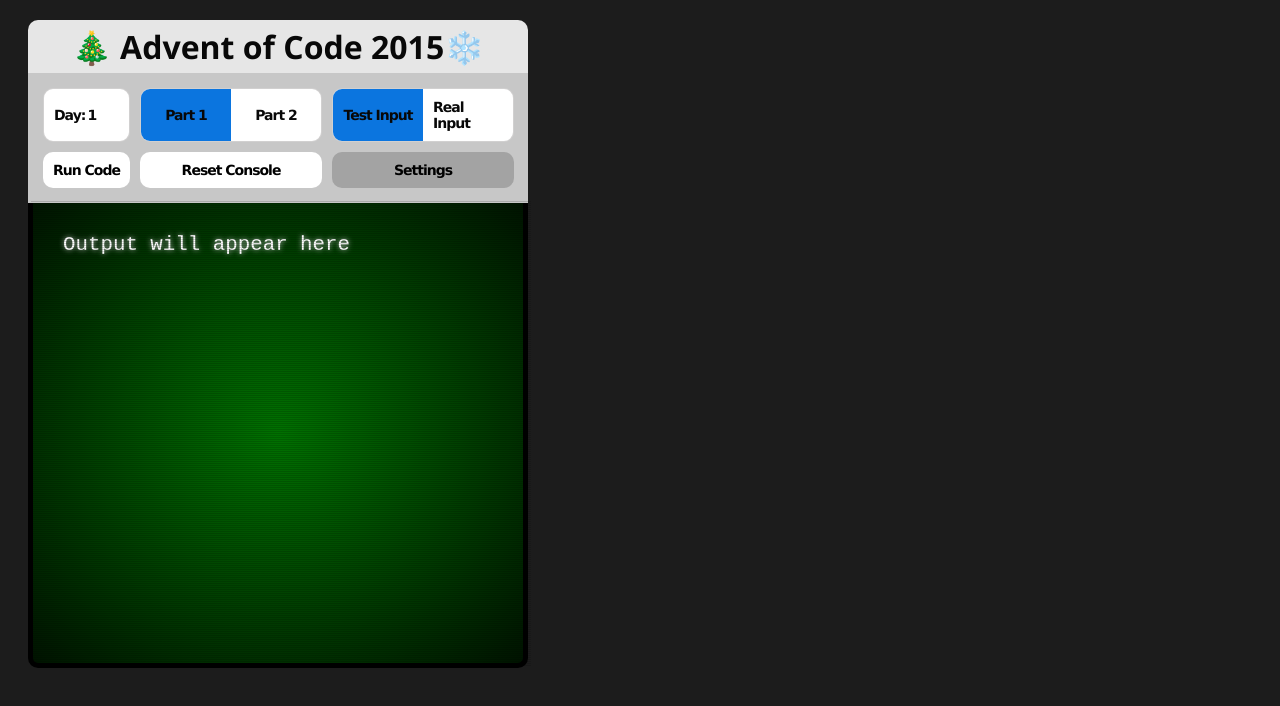
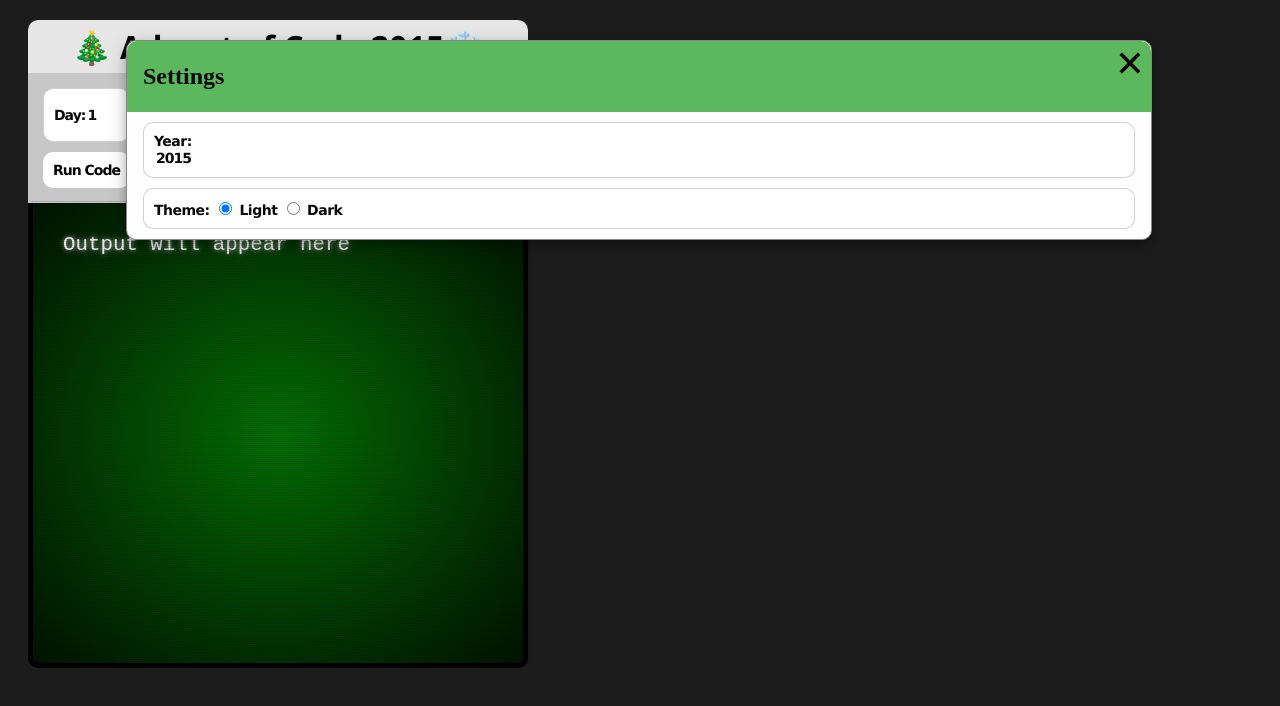
Before and after one commit to BenjaminDerProgrammierer/advent-of-code-fw, a website with bundled scripts: page index.html in a window 1280 px wide. Built offline with nearby package versions, Linux system fonts and the light colour scheme.

Commit message:
Add modal and fix minor issues

```diff
--- a/index.html
+++ b/index.html
@@ -36,16 +36,20 @@
                     <h2>Settings</h2>
                 </div>
                 <div class="modal-body">
-                    <div id="settings-group">
-                        <label for="year-input">Year: </label>
-                        <input type="number" value="2015" id="year-input" />
+                    <div class="settings-group">
+                        <label for="year-input">Year: <input type="number" value="2015" id="year-input" min="2015" max="2099" /></label>
                     </div>
-                    <div id="settings-group">
-                        <label for="theme-select">Theme: </label>
-                        <select id="theme-select">
-                            <option value="light">Light</option>
-                            <option value="dark">Dark</option>
-                        </select>
+                    <div class="settings-group">
+                        <label for="mode">Theme:
+                            <label>
+                                <input type="radio" id="mode-dark-radio" name="mode" value="0" checked />
+                                <span>Light</span>
+                            </label>
+                            <label>
+                                <input type="radio" id="mode-light-radio" name="mode" value="1" />
+                                <span>Dark</span>
+                            </label>
+                        </label>
                     </div>
                 </div>
             </div>
@@ -55,7 +59,7 @@
         <div id="selector">
             <div id="day-group">
                 <label for="day-input" id="day-label">Day: </label>
-                <input type="number" value="1" id="day-input" />
+                <input type="number" value="1" id="day-input" min="1" max="25" />
             </div>
             <div class="radio-input">
                 <label>
@@ -81,7 +85,7 @@
             </div>
             <input type="submit" value="Run Code" id="submit-button" />
             <button id="reset-button" type="reset">Reset Console</button>
-            <button id="settings-button" type="button" disabled>Settings</button>
+            <button id="settings-button" type="button">Settings</button>
 
         </div>
 
--- a/src/index.ts
+++ b/src/index.ts
@@ -1,8 +1,9 @@
-//import { executeDay } from "/days/dynamicDays";
+//import { executeDay } from "./days/dynamicDays";
 let day: number = 1;
 let part: number = 1;
 let test: boolean = true;
 let year: number = 2015;
+let mode: boolean = true; //true: dark | light: false
 
 const inputs = {
   day: document.getElementById("day-input") as HTMLInputElement,
@@ -12,13 +13,24 @@
   submitButton: document.getElementById("submit-button") as HTMLButtonElement,
   resetButton: document.getElementById("reset-button") as HTMLButtonElement,
   settingsButton: document.getElementById("settings-button") as HTMLButtonElement,
+
+  year: document.getElementById("year-input") as HTMLInputElement,
 };
 
 const outputs = {
   console: document.getElementById("console-output") as HTMLDivElement,
   year: document.getElementById("year-placeholder") as HTMLSpanElement,
-  settingsModal: document.getElementById("settings-modal") as HTMLDivElement,
 };
+
+const modals = {
+  settingsModal: {
+    modal: document.getElementById("settings-modal") as HTMLDivElement,
+    activateButton: document.getElementById("settings-button") as HTMLButtonElement,
+    closeButton: document.querySelector("#settings-modal .close") as HTMLSpanElement
+  }
+}
+
+modals.settingsModal.modal.style.display = "block";
 
 outputs.year.innerText = String(year).substring(2);
 outputs.console.innerHTML = "Output will appear here\n<br>";
@@ -97,13 +109,42 @@
       case "test":
         test = target.value == "1";
         break;
+      case "mode":
+        mode = target.value == "1";
+        break;
     }
   });
 });
 
-// inputs.submitButton.addEventListener("click", () =>
-//   executeDay(year, day, part, test)
-// );
+inputs.submitButton.addEventListener("click", () =>
+  executeDay(year, day, part, test)
+);
+
 inputs.resetButton.addEventListener("click", () => {
   outputs.console.innerHTML = "";
 });
+
+modals.settingsModal.activateButton.addEventListener("click", () => {
+  modals.settingsModal.modal.style.display = "block";
+});
+
+modals.settingsModal.closeButton.addEventListener("click", ()=> {
+  modals.settingsModal.modal.style.display = "none";
+})
+
+function executeDay(
+  year: number,
+  day: number,
+  part: number,
+  test: boolean
+) {
+  console.log(
+        "[ Day: " +
+          day +
+          " | Part " +
+          part +
+          " | " +
+          (test ? "Test" : "Real") +
+          " Input ]"
+      );
+}
--- a/style.css
+++ b/style.css
@@ -18,7 +18,6 @@
     display: flex;
     justify-content: center;
     padding: 5px;
-    width: calc(var(--aocfw-width)-5px);
     margin: 0;
     border-top-left-radius: 10px;
     border-top-right-radius: 10px;
@@ -27,7 +26,6 @@
 }
 
 #advent-of-code-framework>#selector {
-    width: calc(var(--aocfw-width)-10px);
     background-color: #c7c7c7;
     padding: 10px;
     margin: 0;
@@ -106,7 +104,6 @@
 }
 
 #advent-of-code-framework>#console-output {
-    width: calc(var(--aocfw-width)-35px);
     height: 400px;
     margin: 0;
     margin-top: 0;
@@ -237,14 +234,51 @@
 }
 
 /* Modal styles */
+
+input[type='number'] {
+    width: 100%;
+    border: none;
+    font-weight: 600;
+    letter-spacing: -1px;
+    font-size: 14px;
+    font-family: 'Lucida Sans', 'Lucida Sans Regular', 'Lucida Grande', 'Lucida Sans Unicode', Geneva, Verdana, sans-serif;
+}
+.close {
+    color: #000000;
+    float: right;
+    font-size: 50px;
+    font-weight: bold;
+    width: 40px;
+    height: 40px;
+    text-align: center;
+    text-decoration: none;
+    transform: translateX(15px);
+    display: flex;
+    justify-content: center;
+    align-items: center;
+    border-radius: 50%;
+}
+.close:hover {
+    background: #ff0000;
+    cursor: pointer;
+}
+input[type='number']:focus-visible {
+    border: none;
+}
+
 .modal-header {
     padding: 2px 16px;
     background-color: #5cb85c;
     color: white;
+    border-top-right-radius: 10px;
+    border-top-left-radius: 10px;
 }
 
 .modal-body {
-    padding: 2px 16px;
+    padding: 10px 16px;
+    display: flex;
+    flex-direction: column;
+    gap: 10px;
 }
 
 .modal-footer {
@@ -254,7 +288,7 @@
 }
 
 .modal-content {
-    position: relative;
+    position: absolute;
     background-color: #fefefe;
     margin: auto;
     padding: 0;
@@ -262,9 +296,32 @@
     width: 80%;
     box-shadow: 0 4px 8px 0 rgba(0, 0, 0, 0.2), 0 6px 20px 0 rgba(0, 0, 0, 0.19);
     animation-name: animatetop;
-    animation-duration: 0.4s
+    animation-duration: 0.4s;
+    z-index: 1000;
+    top: 5%;
+    right: 10%;
+    border-radius: 10px;
 }
 
+.modal-content .settings-group {
+    position: relative;
+    display: flex;
+    padding: 10px;
+    align-items: center;
+    border-radius: 10px;
+    background-color: #fff;
+    color: #000000;
+    overflow: hidden;
+    border: 1px solid rgba(53, 52, 52, 0.226);
+    font-weight: 600;
+    letter-spacing: -0.5px;
+    font-size: 14px;
+    font-family: 'Lucida Sans', 'Lucida Sans Regular', 'Lucida Grande', 'Lucida Sans Unicode', Geneva, Verdana, sans-serif;
+}
+
+#settings-modal {
+    display: none;
+}
 @keyframes animatetop {
     from {
         top: -300px;
```
Also changed, not shown: src/days/dynamicDays.ts (+64 -45 lines).
